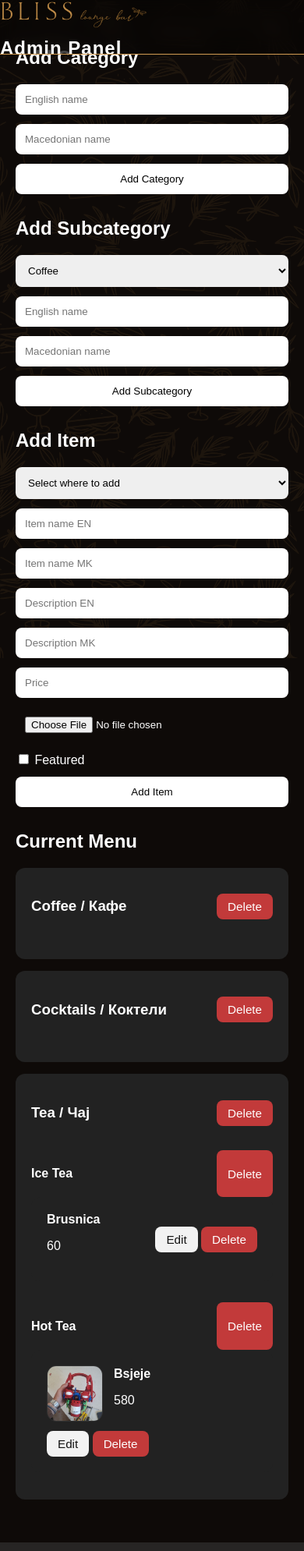
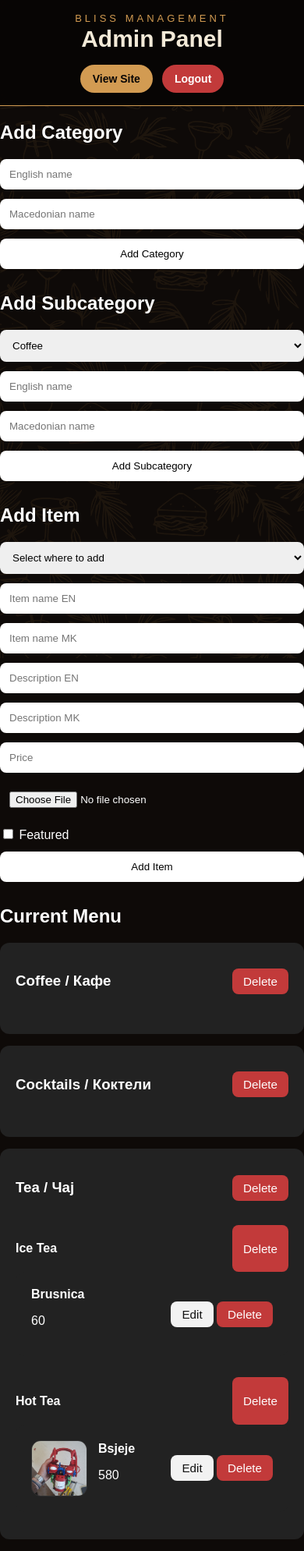
Before and after one commit to callmekm/Bliss-Website-1PAGE, a Flask app: page /admin in a window 390 px wide. Shown: the whole page at 78% size. Run offline with Flask 3, Linux system fonts and the light colour scheme; the visitor is signed in with stand-in values (Sample User, id 1); data comes from the database, SQL or seed files in the repository; both versions use the stored data as it was after the commit.

Commit message:
Front page and admin panel fix

```diff
--- a/static/style.css
+++ b/static/style.css
@@ -728,3 +836,164 @@ html {
     font-size: clamp(18px, 4vw, 28px);
     color: rgba(216, 208, 195, 0.65);
 }
+
+/* MKD TITLE ADJUSTMENTS */
+
+html[lang="mk"] .hero-title {
+    font-size: clamp(38px, 8vw, 76px);
+    letter-spacing: -1px;
+    max-width: 100%;
+}
+
+html[lang="mk"] .hero-title span {
+    font-size: 1.15em;
+    letter-spacing: 4px;
+}
+
+/* ADMIN HEADER FIX */
+.admin-header {
+    position: sticky;
+    top: 0;
+    z-index: 1200;
+
+    background: rgba(8, 6, 5, 0.96);
+    backdrop-filter: blur(14px);
+
+    border-bottom: 1px solid var(--accent-color);
+}
+
+.admin-navbar {
+    min-height: 86px;
+    max-width: 1180px;
+    margin: 0 auto;
+
+    padding: 16px 28px;
+
+    display: grid;
+    grid-template-columns: 1fr auto;
+    align-items: center;
+    gap: 28px;
+}
+
+.admin-logo {
+    display: flex;
+    align-items: flex-end;
+    gap: 8px;
+    text-decoration: none;
+}
+
+.admin-logo img {
+    height: 34px;
+    width: auto;
+    display: block;
+}
+
+.admin-logo-sub {
+    height: 14px !important;
+    opacity: 0.85;
+    position: relative;
+    bottom: 2px;
+}
+
+.admin-title {
+    text-align: left;
+}
+
+.admin-title span {
+    display: block;
+    color: var(--accent-color);
+    font-size: 13px;
+    letter-spacing: 4px;
+    text-transform: uppercase;
+    margin-bottom: 4px;
+}
+
+.admin-title h1 {
+    margin: 0;
+    color: #f3ead8;
+    font-size: 34px;
+    line-height: 1;
+}
+
+.admin-nav-actions {
+    display: flex;
+    align-items: center;
+    gap: 12px;
+}
+
+.admin-nav-link {
+    color: #080605;
+    background: var(--accent-color);
+
+    padding: 10px 16px;
+    border-radius: 999px;
+
+    text-decoration: none;
+    font-size: 14px;
+    font-weight: 600;
+}
+
+.admin-nav-link.danger {
+    background: #c23a3a;
+    color: white;
+}
+
+/* Gives the admin content clean spacing under the header */
+.admin-panel {
+    max-width: 1100px;
+    padding: 34px 22px 70px;
+}
+
+/* Makes each admin section cleaner */
+.admin-panel>section {
+    background: rgba(8, 6, 5, 0.72);
+    border: 1px solid rgba(210, 155, 82, 0.22);
+    border-radius: 22px;
+
+    padding: 26px;
+    margin-bottom: 28px;
+
+    backdrop-filter: blur(8px);
+}
+
+.admin-panel h2 {
+    margin-top: 0;
+    color: #f3ead8;
+}
+
+.admin-panel input,
+.admin-panel select {
+    border: 1px solid rgba(210, 155, 82, 0.25);
+}
+
+.admin-panel form button {
+    background: var(--accent-color);
+    color: #080605;
+    font-weight: 600;
+}
+
+/* Mobile admin header */
+@media (max-width: 768px) {
+    .admin-navbar {
+        grid-template-columns: 1fr;
+        text-align: center;
+        gap: 18px;
+    }
+
+    .admin-logo {
+        justify-content: center;
+    }
+
+    .admin-title {
+        text-align: center;
+    }
+
+    .admin-title h1 {
+        font-size: 30px;
+    }
+
+    .admin-nav-actions {
+        justify-content: center;
+        flex-wrap: wrap;
+    }
+}
--- a/templates/admin.html
+++ b/templates/admin.html
@@ -1,30 +1,30 @@
 <!DOCTYPE html>
 <html lang="en">
+
 <head>
     <meta charset="UTF-8">
     <title>Bliss Admin Panel</title>
+    <meta name="viewport" content="width=device-width, initial-scale=1.0">
     <link rel="stylesheet" href="{{ url_for('static', filename='style.css') }}">
 </head>
 
 <body>
 
-<header>
-    <nav class="navbar">
-        <a href="/" class="logo">
-            <img src="{{ url_for('static', filename='images/bliss-logo (BLISS).png') }}">
-            <img class="logo-sub" src="{{ url_for('static', filename='images/bliss-logo (LOUNGE BAR).png') }}">
-        </a>
+    <header class="admin-header">
+        <nav class="admin-navbar">
 
+            <div class="admin-title">
+                <span>Bliss Management</span>
                 <h1>Admin Panel</h1>
+            </div>
 
-        <div>
-            <a href="/">View Site</a>
-            <a href="/logout">Logout</a>
+            <div class="admin-nav-actions">
+                <a href="/" class="admin-nav-link">View Site</a>
+                <a href="/logout" class="admin-nav-link danger">Logout</a>
             </div>
+
         </nav>
     </header>
-
-<main class="admin-panel">
 
     <!-- ================= CATEGORY ================= -->
 
@@ -113,8 +113,7 @@
             <div class="admin-category-header">
                 <h3>{{ category.name_en }} / {{ category.name_mk }}</h3>
 
-            <button class="small danger delete-category"
-                    data-category-id="{{ category.id }}">
+                <button class="small danger delete-category" data-category-id="{{ category.id }}">
                     Delete
                 </button>
             </div>
@@ -127,8 +126,7 @@
                     <div class="admin-item-main">
 
                         {% if item.image %}
-                    <img class="admin-item-image"
-                         src="{{ url_for('static', filename=item.image) }}">
+                        <img class="admin-item-image" src="{{ url_for('static', filename=item.image) }}">
                         {% endif %}
 
                         <div>
@@ -151,8 +149,7 @@
                     <div style="display:flex; justify-content:space-between;">
                         <h4>{{ sub.name_en }}</h4>
 
-                    <button class="small danger delete-subcategory"
-                            data-subcategory-id="{{ sub.id }}">
+                        <button class="small danger delete-subcategory" data-subcategory-id="{{ sub.id }}">
                             Delete
                         </button>
                     </div>
@@ -163,8 +160,7 @@
                         <div class="admin-item-main">
 
                             {% if item.image %}
-                        <img class="admin-item-image"
-                             src="{{ url_for('static', filename=item.image) }}">
+                            <img class="admin-item-image" src="{{ url_for('static', filename=item.image) }}">
                             {% endif %}
 
                             <div>
@@ -195,4 +191,5 @@
     <script src="{{ url_for('static', filename='script.js') }}"></script>
 
 </body>
+
 </html>
```
Also changed, not shown: other parts of static/style.css (+116 -8 lines), templates/index.html (+19 -10 lines), menu.db, static/uploads/ac0f7d39598e4abf9f969846aca19d20_1.2.jpg (deleted), static/uploads/fafcfc1ca3a74c318c3114b8c384f60b_971800a7cf0cac65f4f2a261cd6e5122.jpg (deleted), 1 other file. Lines whose indentation alone changed are shown as unchanged.
